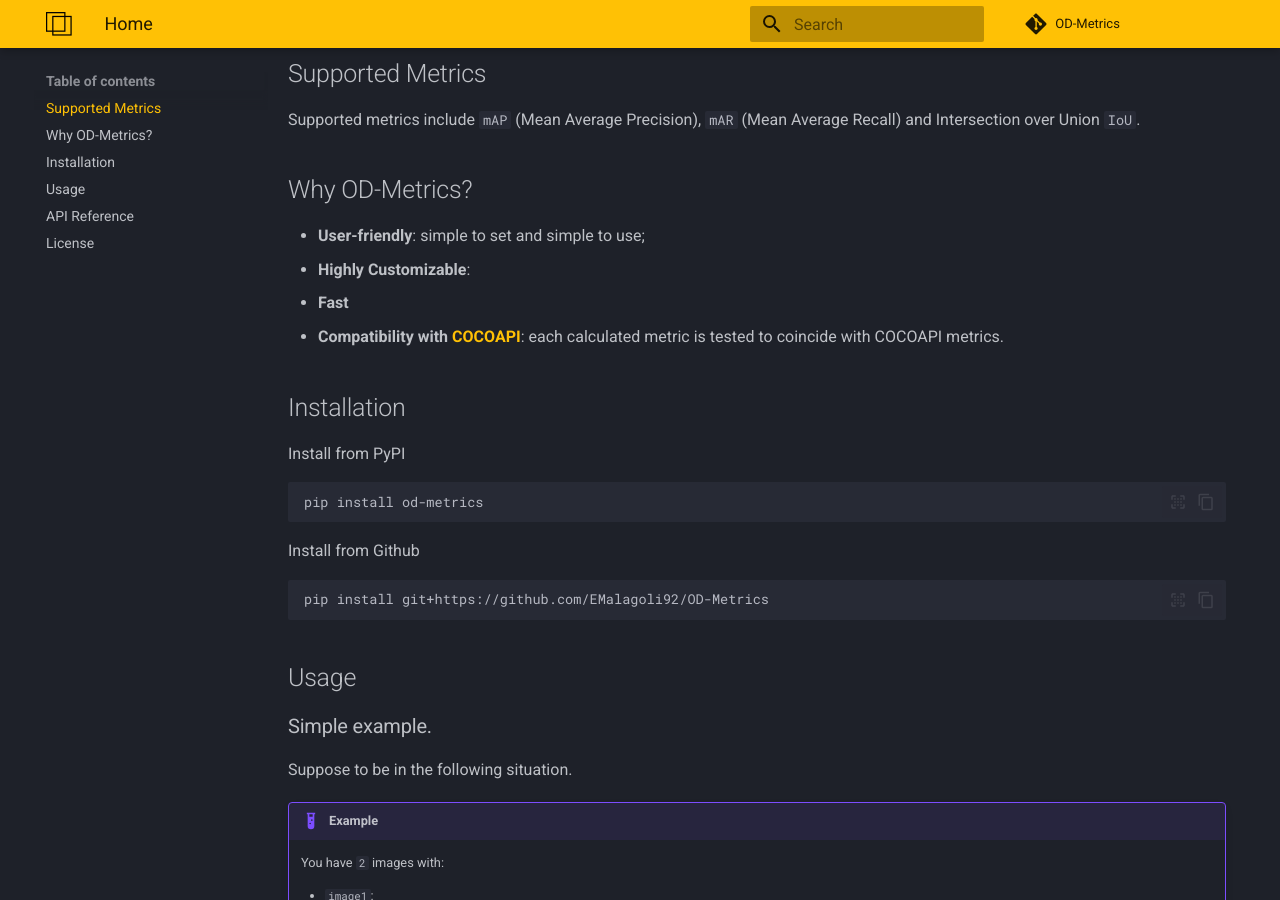
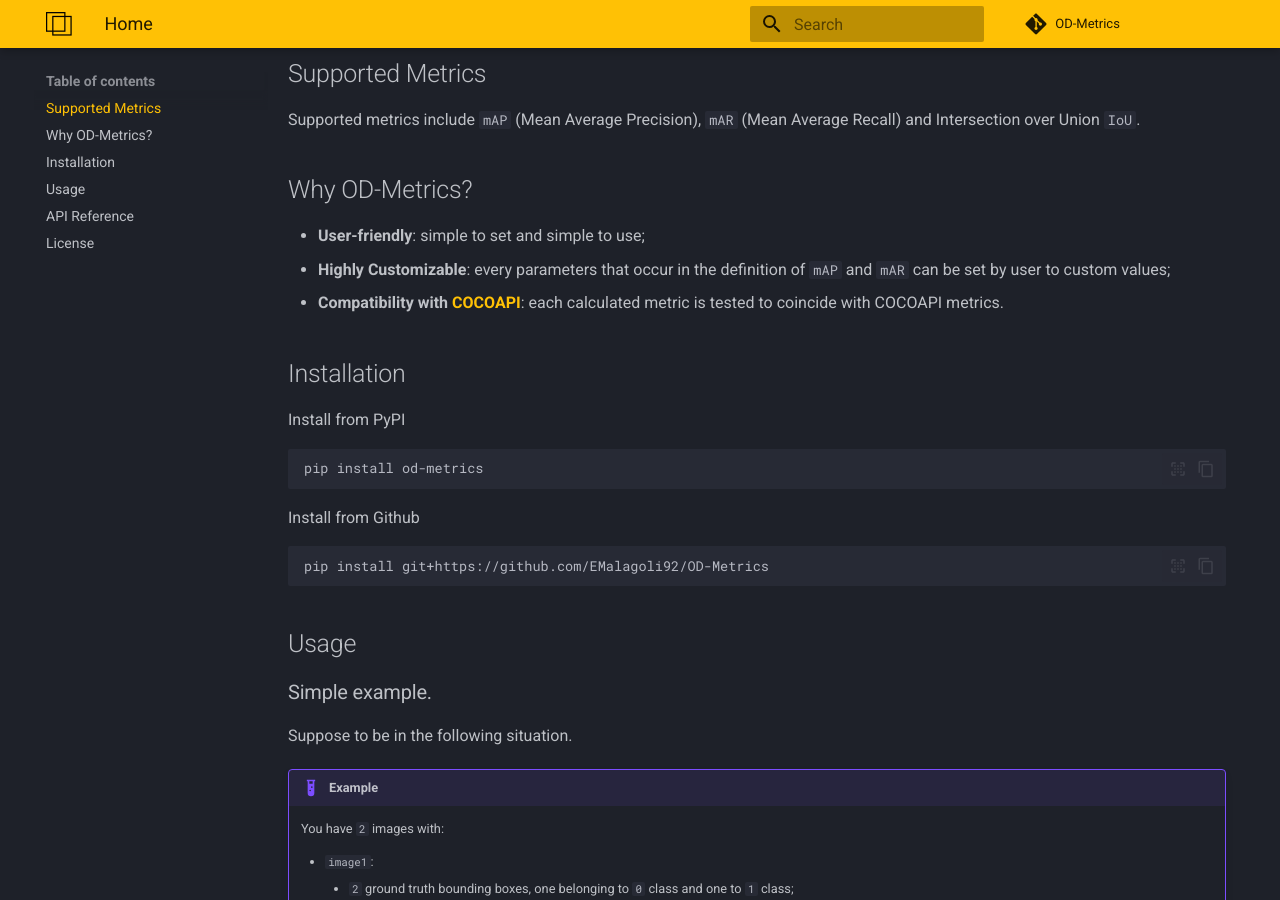
Before and after one commit to EMalagoli92/OD-Metrics, an MkDocs documentation site: the page built from docs/index.md, in a window 1280 px wide and 900 px high, scrolled down 720 px. Built offline with MkDocs 1.6.1 and Material for MkDocs 9.7.7, drawn with Linux system fonts in a browser that asks for light colours; comment, search, counter and statistics services are not loaded.

Commit message:
Update docs

```diff
--- a/docs/index.md
+++ b/docs/index.md
@@ -29,10 +29,12 @@
 ## Supported Metrics
 Supported metrics include `mAP` (Mean Average Precision), `mAR` (Mean Average Recall)
 and Intersection over Union `IoU`.
+
+
 ## Why OD-Metrics?
 - **User-friendly**: simple to set and simple to use;
-- **Highly Customizable**: <TODO>
-- **Fast**
+- **Highly Customizable**: every parameters that occur in the definition of `mAP`
+and `mAR` can be set by user to custom values;
 - **Compatibility with [COCOAPI](https://github.com/cocodataset/cocoapi)**: each
 calculated metric is tested to coincide with COCOAPI metrics.
 
```
Also changed, not shown: README.md (+12 -0 lines).
